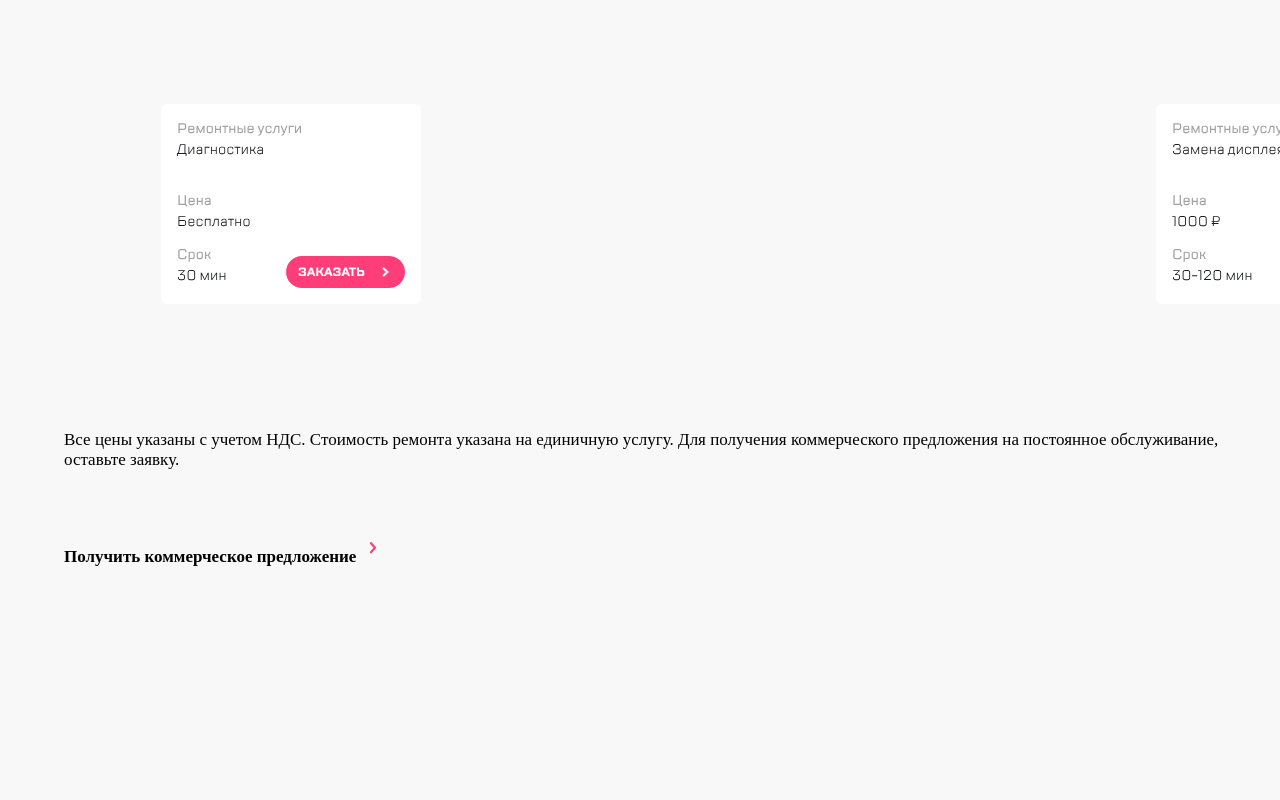
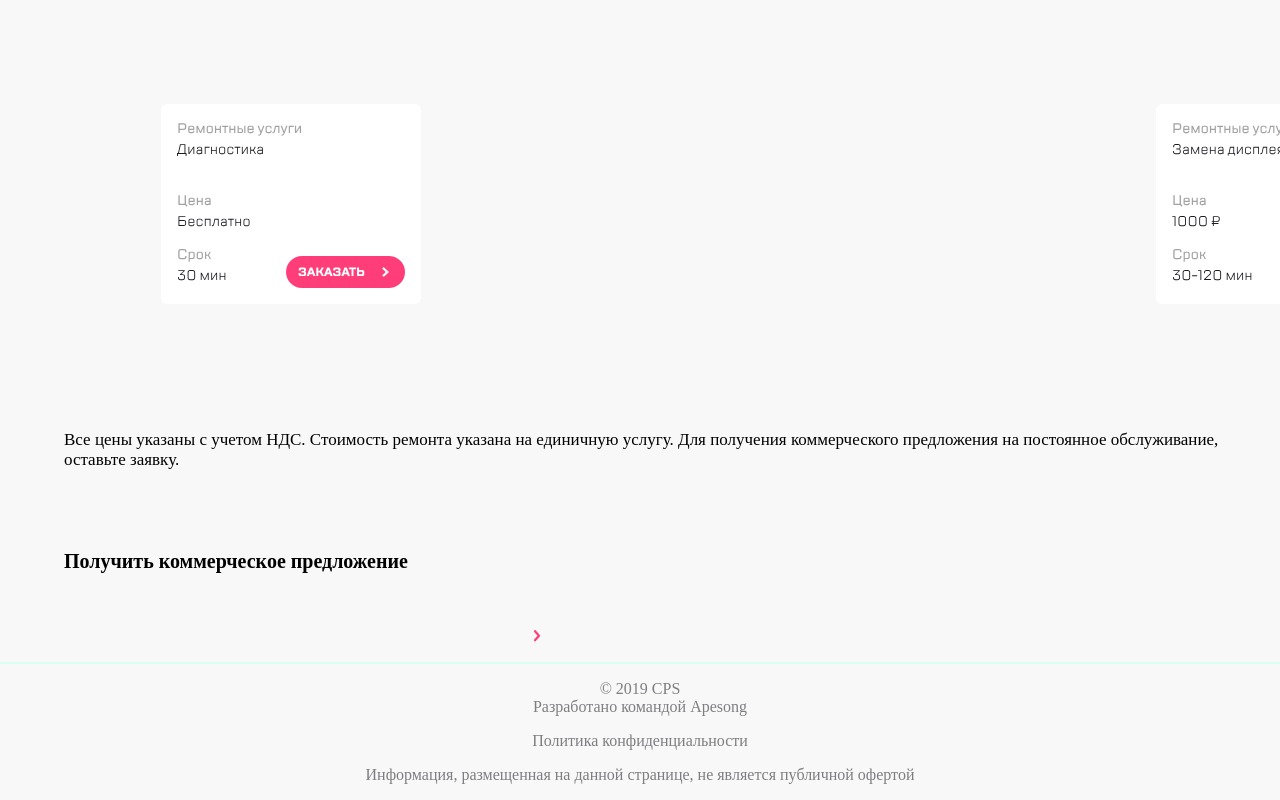
Before and after one commit to behehespat/ahahaproekt, a website built with Vite: page index.html in a window 1280 px wide. Shown: the part 2357-3157 px from the top of the page. Before the commit the page ends 2941 px from the top, so only its background shows below. Built offline with nearby package versions, Linux system fonts and the light colour scheme.

Commit message:
podval sdelan

```diff
--- a/index.html
+++ b/index.html
@@ -214,9 +214,15 @@
 </div>
 
 <div>
-  <p class="text6">Получить коммерческое предложение <img src="img/more.svg"></p>
+  <h1 class="text6">Получить коммерческое предложение</h1>
+  <img src="img/more.svg" alt="" class="more">
 </div>
+<hr>
 
+<p class="footer"> © 2019 CPS<br>
+  Разработано командой Apesong </p>
+  <p class="footer">Политика конфиденциальности</p>
+  <p class="footer">Информация, размещенная на данной странице, не является публичной офертой</p>
 
 </body>
 </html>
--- a/src/style.scss
+++ b/src/style.scss
@@ -284,7 +284,24 @@ a {
     margin-left: 5%;
   margin-top: 5%;
   margin-right: 3%;
-  font-size: 17px;
+  font-size: 20px;
   line-height: 20px;
   font-weight: bold;
+  position: absolute;
 }
+
+.more {
+    margin-left: 41%;
+    margin-top: 10.5%;
+}
+
+hr {
+    border: none;
+    background-color: #D9FFF5;
+    height: 2px;
+}
+
+.footer {
+    color: #7E7E82;
+    text-align: center;
+}
```
